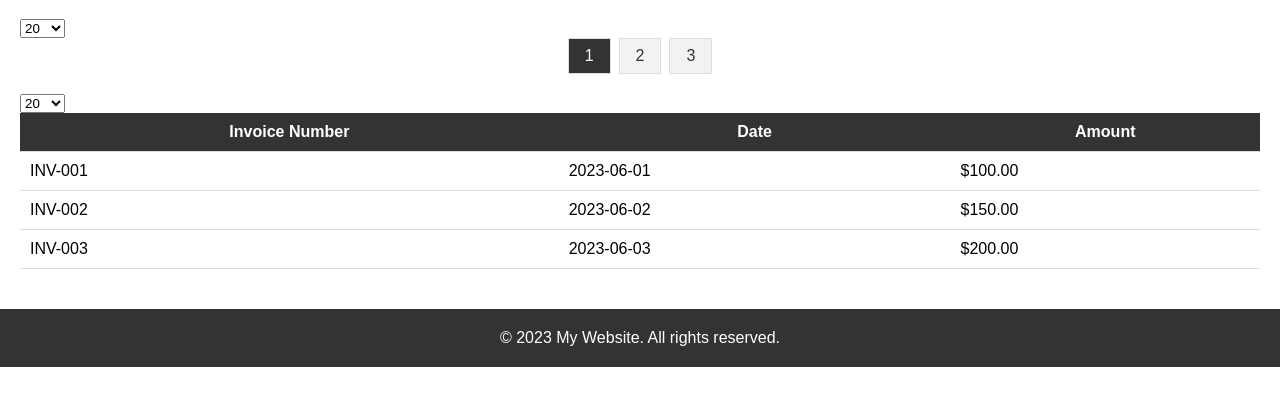
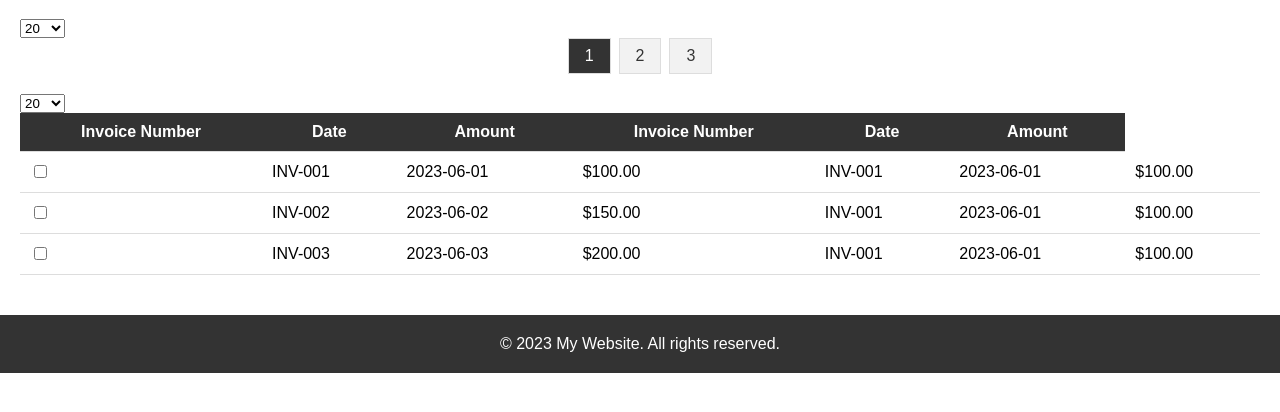
Before and after one commit to TauriRu/html-css, a plain HTML site: page index.html in a window 1280 px wide. Shown: the part 78-490 px from the top of the page. Drawn offline with Linux system fonts and the light colour scheme.

Commit message:
added checkboxes

```diff
--- a/index.html
+++ b/index.html
@@ -23,6 +23,7 @@
     </header>
 
     <main>
+      <div class="paginationSection">
         <select>
           Results per page
           <option>20</option>
@@ -40,29 +41,47 @@
           <option>50</option>
           <option>100</option>
         </select>
+
+    </div>
       <table>
         <thead>
           <tr>
             <th>Invoice Number</th>
             <th>Date</th>
             <th>Amount</th>
+            <th>Invoice Number</th>
+            <th>Date</th>
+            <th>Amount</th>
           </tr>
         </thead>
         <tbody>
+
           <tr>
+            <td class="checkbox-cell"><input type="checkbox"></td>
+            <td>INV-001</td>
+            <td>2023-06-01</td>
+            <td>$100.00</td>
             <td>INV-001</td>
             <td>2023-06-01</td>
             <td>$100.00</td>
           </tr>
           <tr>
+            <td class="checkbox-cell"><input type="checkbox"></td>
             <td>INV-002</td>
             <td>2023-06-02</td>
             <td>$150.00</td>
+            <td>INV-001</td>
+            <td>2023-06-01</td>
+            <td>$100.00</td>
           </tr>
           <tr>
+            <td class="checkbox-cell"><input type="checkbox"></td>
             <td>INV-003</td>
             <td>2023-06-03</td>
             <td>$200.00</td>
+            <td>INV-001</td>
+            <td>2023-06-01</td>
+            <td>$100.00</td>
           </tr>
         </tbody>
       </table>
```
Also changed, not shown: 1 other file. Lines whose indentation alone changed are shown as unchanged.
